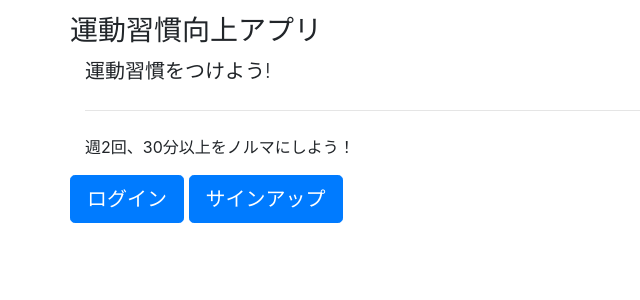
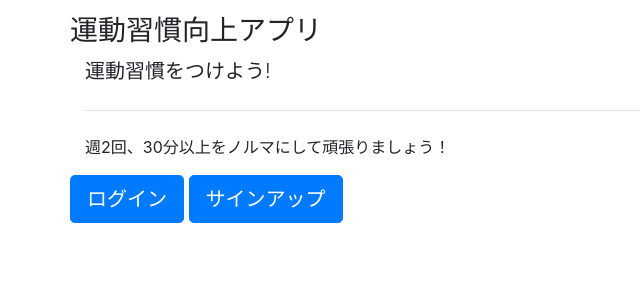
Before and after one commit to takumi1923/exercise_management, a Django app: page /activity/ in a window 1280 px wide. Shown: the part 56-356 px from the top of the page, without its empty margins (0-640 px from the left). Run offline with Django 3.2, Linux system fonts and the light colour scheme; some libraries are stand-ins or nearby versions.

Commit message:
gugagadgaderag

```diff
--- a/activity/templates/kanban/index.html
+++ b/activity/templates/kanban/index.html
@@ -5,7 +5,7 @@
 <div class="container">
   <p class="lead">運動習慣をつけよう!</p>
   <hr class="my-4">
-  <p>週2回、30分以上をノルマにしよう！</p>
+  <p>週2回、30分以上をノルマにして頑張りましょう！</p>
   <div class = "row">
     <a class="btn btn-primary btn-lg" href="{% url 'login' %}" role="button">ログイン</a>
     &nbsp;
```
